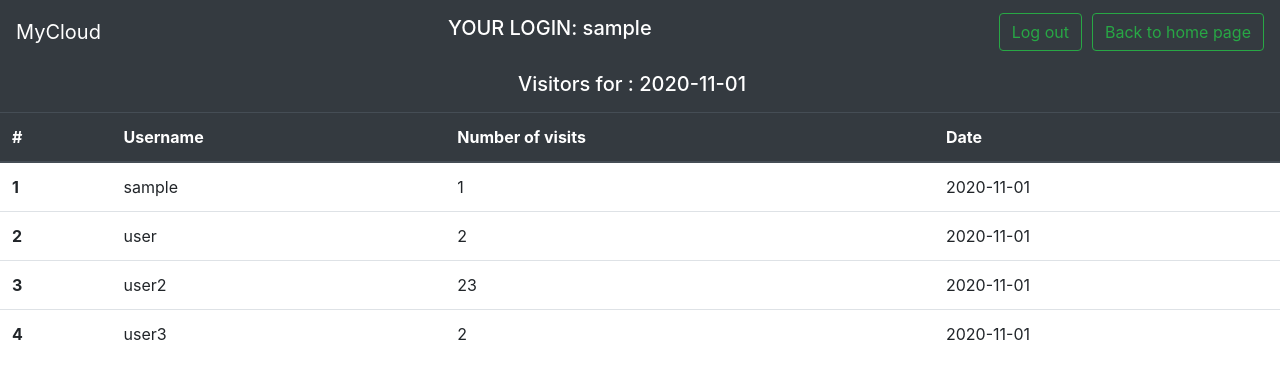
After one commit to Artur-Boikynia/testartur, a PHP site: page /homework/2020.10.26/statisticPage.php in a window 1280 px wide. The commit adds this page. Shown: the top 379 px of the page. Run offline with PHP 8.4, Linux system fonts and the light colour scheme; the visitor is signed in with stand-in values (Sample User, id 1); some libraries are stand-ins or nearby versions.

Commit message:
userquantity

```diff
--- a/homework/2020.10.26/create.php
+++ b/homework/2020.10.26/create.php
@@ -1,4 +1,7 @@
 <?php
+require_once __DIR__ .'/security.php';
+require_once __DIR__ .'/userCount.php';
+
 $baseDir = $_POST['baseDir'] ?? null;
 $nameDir = $_POST['newDirectory'];
 
--- /dev/null
+++ b/homework/2020.10.26/stat.txt
@@ -0,0 +1 @@
+[{"username":"user","count":2,"visit":"2020-11-01"},{"username":"user2","count":23,"visit":"2020-11-01"},{"username":"user3","count":2,"visit":"2020-11-01"}]
--- /dev/null
+++ b/homework/2020.10.26/statisticPage.php
@@ -0,0 +1,78 @@
+<?php
+session_start();
+$loginUser = $_SESSION['user'];
+require_once __DIR__ .'/security.php';
+require_once __DIR__ .'/userCount.php';
+
+/** @var  array $filtredArray  */
+$arrayForTable = $filtredArray;
+
+
+?>
+
+<!doctype html>
+<html lang="en">
+<head>
+    <meta charset="UTF-8">
+    <meta name="viewport"
+          content="width=device-width, user-scalable=no, initial-scale=1.0, maximum-scale=1.0, minimum-scale=1.0">
+    <meta http-equiv="X-UA-Compatible" content="ie=edge">
+    <link rel="stylesheet" href="https://cdn.jsdelivr.net/npm/bootstrap@4.5.3/dist/css/bootstrap.min.css" integrity="sha384-TX8t27EcRE3e/ihU7zmQxVncDAy5uIKz4rEkgIXeMed4M0jlfIDPvg6uqKI2xXr2" crossorigin="anonymous">
+    <link href="style.css" rel="stylesheet" type="text/css"/>
+    <link rel="stylesheet" type="text/css" href="assets/css/Header-Nightsky.css">
+
+    <link href="https://fonts.googleapis.com/css?family=Montserrat" rel="stylesheet">
+    <title>Statistic</title>
+</head>
+<body>
+<!-- Optional JavaScript; choose one of the two! -->
+
+<!-- Option 1: jQuery and Bootstrap Bundle (includes Popper) -->
+<script src="https://code.jquery.com/jquery-3.5.1.slim.min.js" integrity="sha384-DfXdz2htPH0lsSSs5nCTpuj/zy4C+OGpamoFVy38MVBnE+IbbVYUew+OrCXaRkfj" crossorigin="anonymous"></script>
+<script src="https://cdn.jsdelivr.net/npm/bootstrap@4.5.3/dist/js/bootstrap.bundle.min.js" integrity="sha384-ho+j7jyWK8fNQe+A12Hb8AhRq26LrZ/JpcUGGOn+Y7RsweNrtN/tE3MoK7ZeZDyx" crossorigin="anonymous"></script>
+
+<!-- Option 2: jQuery, Popper.js, and Bootstrap JS
+<script src="https://code.jquery.com/jquery-3.5.1.slim.min.js" integrity="sha384-DfXdz2htPH0lsSSs5nCTpuj/zy4C+OGpamoFVy38MVBnE+IbbVYUew+OrCXaRkfj" crossorigin="anonymous"></script>
+<script src="https://cdn.jsdelivr.net/npm/popper.js@1.16.1/dist/umd/popper.min.js" integrity="sha384-9/reFTGAW83EW2RDu2S0VKaIzap3H66lZH81PoYlFhbGU+6BZp6G7niu735Sk7lN" crossorigin="anonymous"></script>
+<script src="https://cdn.jsdelivr.net/npm/bootstrap@4.5.3/dist/js/bootstrap.min.js" integrity="sha384-w1Q4orYjBQndcko6MimVbzY0tgp4pWB4lZ7lr30WKz0vr/aWKhXdBNmNb5D92v7s" crossorigin="anonymous"></script>
+-->
+
+<nav class="navbar navbar-dark bg-dark">
+    <a class="navbar-brand" href="statisticPage.php">MyCloud</a>
+    <h1 class="navbar-brand" href="index.php"> YOUR LOGIN: <?=$loginUser ?></h1>
+    <div class="form-inline my-2 my-lg-0">
+        <form style="margin-right: 10px; " action="signOut.php" class="form-inline my-2 my-lg-0" method="post">
+            <button name="logout" value="out" class="btn btn-outline-success my-2 my-sm-0" type="submit">Log out</button>
+        </form>
+        <form action="index.php" class="form-inline my-2 my-lg-0" method="post">
+            <button name="homePage" value="homePage" class="btn btn-outline-success my-2 my-sm-0" type="submit">Back to home page</button>
+        </form>
+    </div>
+</nav>
+<nav style="text-align: center;" class="navbar-dark bg-dark">
+    <h1 class="navbar-brand" href="index.php"> Visitors for : <?=date('Y-m-d')?></h1>
+</nav>
+<table class="table">
+    <thead class="thead-dark">
+    <tr>
+        <th scope="col">#</th>
+        <th scope="col">Username</th>
+        <th scope="col">Number of visits</th>
+        <th scope="col">Date</th>
+    </tr>
+    </thead>
+    <tbody>
+    <?php for($i = 0; $i < count($arrayForTable); $i++) : ?>
+        <?php $col= $i+1; ?>
+    <tr>
+        <th scope="row"><?=$col?></th>
+        <td><?= $arrayForTable[$i]['username']?></td>
+        <td><?= $arrayForTable[$i]['count']?></td>
+        <td><?= $arrayForTable[$i]['visit']?></td>
+    </tr>
+    <?php endfor; ?>
+    </tbody>
+</table>
+
+</body>
+</html>
--- a/homework/2020.10.26/upload.php
+++ b/homework/2020.10.26/upload.php
@@ -1,5 +1,7 @@
 <?php
 $config = require __DIR__ . '/config.php';
+require_once __DIR__ .'/security.php';
+require_once __DIR__ .'/userCount.php';
 
 function invertArray(array $filePost) : array
 {
--- /dev/null
+++ b/homework/2020.10.26/userCount.php
@@ -0,0 +1,67 @@
+<?php
+session_start();
+require_once __DIR__ .'/security.php';
+define('TODAY_DATE' , date('Y-m-d') );
+define('TODAY_TIME' , time());
+$messages = [];
+$file = fopen(__DIR__ . '/stat.txt', 'rb');
+while ($line = fgets($file, 1024)) {
+    $messages = json_decode(trim($line), true, 512, JSON_THROW_ON_ERROR);
+
+}
+fclose($file);
+//var_dump($messages);
+
+if(filesize(__DIR__ . '/stat.txt') === 0){
+    $bufferArray = [
+        'username' => $_SESSION['user'],
+        'count' => 1,
+        'visit' => date('Y-m-d',TODAY_TIME),
+    ];
+    $generalArray[] = $bufferArray;
+}
+else{
+    for($k = 0; $k<count($messages); $k++){
+        $libName[] = $messages[$k]['username'];
+        $generalArray[] = $messages[$k];
+    }
+    if(in_array($_SESSION['user'],$libName) === false){
+        $bufferArray = [
+            'username' => $_SESSION['user'],
+            'count' => 1,
+            'visit' => date('Y-m-d',TODAY_TIME),
+        ];
+        $generalArray[] = $bufferArray;
+    }
+  else{
+        for ($i = 0; $i<count($generalArray); $i++){
+            if($generalArray[$i]['username'] === $_SESSION['user']){
+                if($generalArray[$i]['visit'] === TODAY_DATE){
+                    $generalArray[$i]['count']++;
+                }
+                else{
+                    $generalArray[$i]['count'] = 1;
+                    $generalArray[$i]['visit'] = TODAY_DATE;
+                }
+            }
+        }
+   }
+}
+
+$filtredArray = array_filter($generalArray, static function($element){
+    if($element['visit'] === TODAY_DATE ){
+        return true;
+    }
+    else{
+        return false;
+    }
+});
+
+sort($filtredArray);
+
+$file = fopen(__DIR__ . '/stat.txt', 'a+b');
+ftruncate($file, 0);
+fclose($file);
+
+$content = json_encode($filtredArray, JSON_THROW_ON_ERROR) . PHP_EOL;
+file_put_contents(__DIR__ . '/stat.txt', $content, FILE_APPEND);
```
Also changed, not shown: homework/2020.10.26/index.php (+10 -6 lines).
